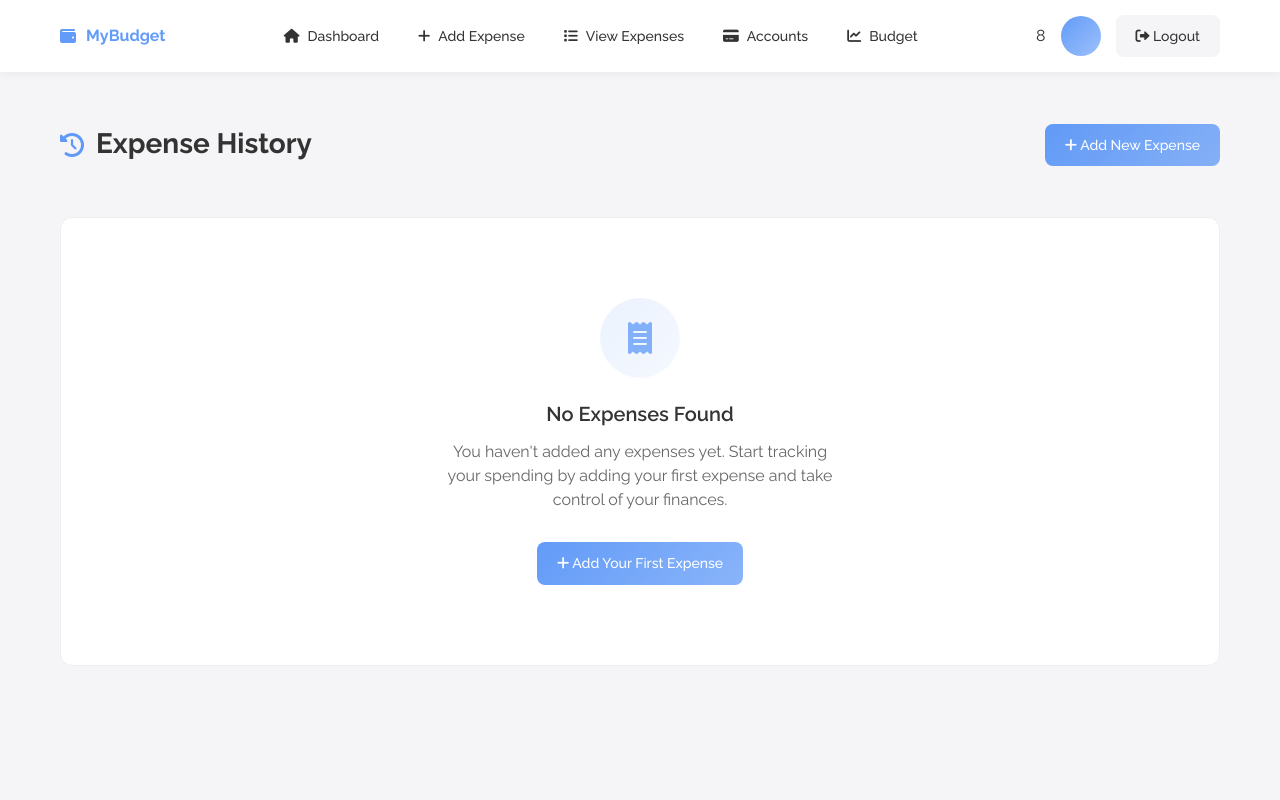
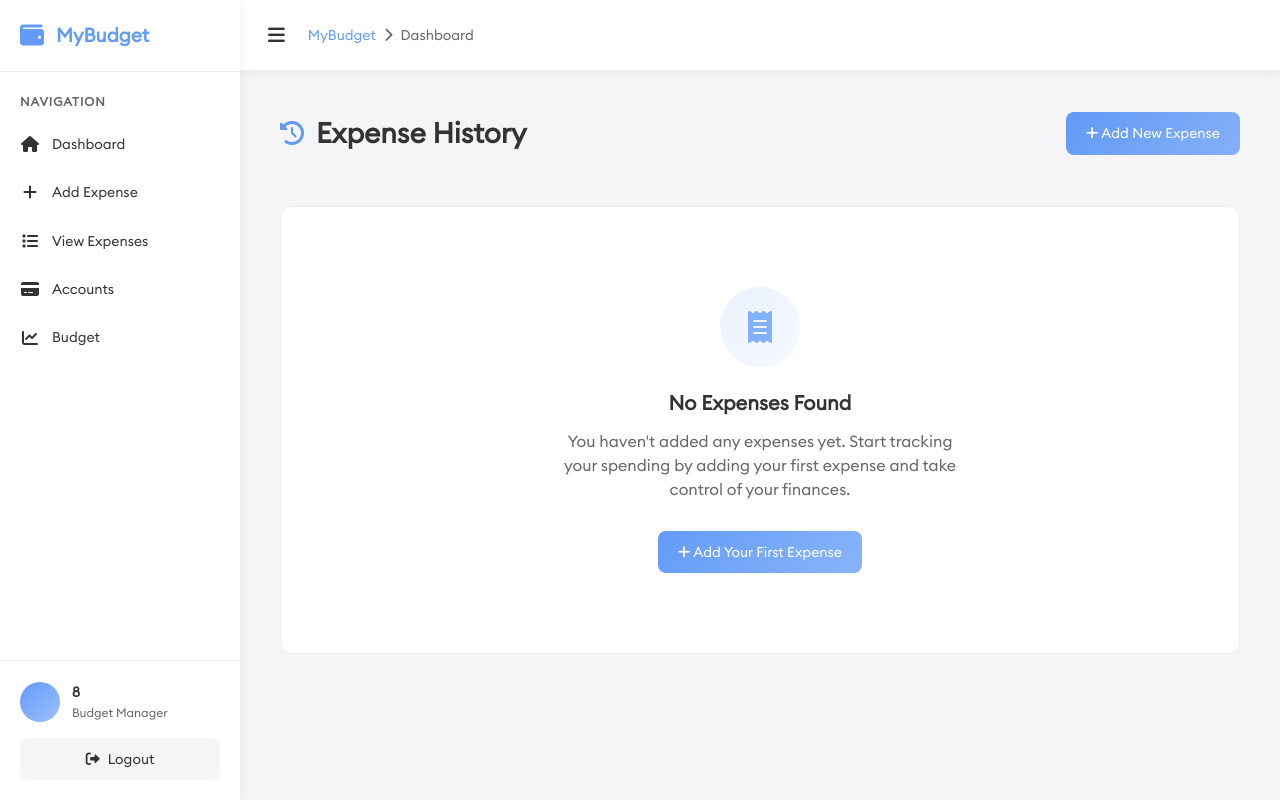
Before and after one commit to JoyceElli5/Python-Project, a Flask app: template templates/display.html in a window 1280 px wide. Run offline with Flask 3, Linux system fonts and the light colour scheme; the template is opened without the code that fills it, so the values that code supplies are empty; a user stored in the database is signed in; some libraries are stand-ins or nearby versions.

Commit message:
Changed navbar to sidebar

```diff
--- a/templates/base.html
+++ b/templates/base.html
@@ -21,11 +21,19 @@
   <script src="{{ url_for('static', filename='js/limit-notifications.js') }}"></script>
 
   <style>
+    @font-face {
+      font-family: "Euclid-Circular-B";
+      src: url("../static/font/Euclid-Circular-B.ttf") format("truetype");
+      font-weight: normal;
+      font-style: normal;
+    }
+
     * {
       margin: 0;
       padding: 0;
       box-sizing: border-box;
-      font-family: "Raleway", sans-serif;
+      font-family: "Euclid-Circular-B", sans-serif;
+
     }
 
     body {
@@ -33,72 +41,206 @@
       color: #333;
       line-height: 1.6;
       min-height: 100vh;
+      display: flex;
     }
 
-    .container {
-      max-width: 1200px;
-      margin: 0 auto;
-      padding: 20px;
+    /* Sidebar Styles */
+    .sidebar {
+      width: 240px;
+      background-color: white;
+      box-shadow: 2px 0 10px rgba(0, 0, 0, 0.05);
+      position: fixed;
+      left: 0;
+      top: 0;
+      height: 100vh;
+      display: flex;
+      flex-direction: column;
+      transition: width 0.3s ease;
+      z-index: 1000;
+      overflow: hidden;
     }
 
-    /* Navigation Styles - Improved for Responsiveness */
-    .navbar {
-      background-color: white;
-      padding: 15px 0;
-      box-shadow: 0 2px 10px rgba(0, 0, 0, 0.05);
-      margin-bottom: 30px;
-      position: relative;
+    .sidebar.mini {
+      width: 70px;
     }
 
-    .nav-container {
-      max-width: 1200px;
-      margin: 0 auto;
-      padding: 0 20px;
-      display: flex;
-      justify-content: space-between;
-      align-items: center;
+    .sidebar-header {
+      padding: 20px;
+      border-bottom: 1px solid #eee;
+      transition: padding 0.3s ease;
+    }
+
+    .sidebar.mini .sidebar-header {
+      padding: 20px 10px;
     }
 
     .logo {
       font-weight: 700;
-      font-size: 1rem;
+      font-size: 1.2rem;
       color: rgba(59, 130, 246, 0.8);
       display: flex;
       align-items: center;
-      gap: 10px;
+      gap: 12px;
+      white-space: nowrap;
+      overflow: hidden;
     }
 
-    .navbar-nav {
-      display: flex;
+    .logo i {
+      font-size: 1.5rem;
+      min-width: 24px;
+    }
+
+    .logo span {
+      transition: opacity 0.3s ease;
+    }
+
+    .sidebar.mini .logo span {
+      opacity: 0;
+      width: 0;
+    }
+
+    .sidebar-content {
+      flex: 1;
+      padding: 20px 0;
+      overflow-y: auto;
+    }
+
+    .sidebar.mini .sidebar-content {
+      padding: 20px 0;
+    }
+
+    .nav-section {
+      margin-bottom: 30px;
+    }
+
+    .nav-section-title {
+      font-size: 12px;
+      font-weight: 600;
+      color: #666;
+      text-transform: uppercase;
+      letter-spacing: 1px;
+      padding: 0 20px 10px;
+      transition: opacity 0.3s ease;
+      white-space: nowrap;
+    }
+
+    .sidebar.mini .nav-section-title {
+      opacity: 0;
+      height: 0;
+      padding: 0;
+      margin: 0;
+    }
+
+    .nav-menu {
       list-style: none;
-      margin: 0;
-      padding: 0;
-      gap: 15px;
+    }
+
+    .nav-item {
+      margin-bottom: 2px;
+      position: relative;
     }
 
     .nav-link {
+      display: flex;
+      align-items: center;
+      gap: 12px;
+      padding: 12px 20px;
       color: #333;
       text-decoration: none;
       font-weight: 500;
       font-size: 14px;
-      padding: 8px 12px;
-      border-radius: 8px;
       transition: all 0.3s ease;
-      display: flex;
-      align-items: center;
-      gap: 8px;
+      border-right: 3px solid transparent;
+      white-space: nowrap;
+      overflow: hidden;
     }
 
-    .nav-link:hover,
+    .sidebar.mini .nav-link {
+      padding: 12px;
+      justify-content: center;
+    }
+
+    .nav-link:hover {
+      background-color: rgba(59, 130, 246, 0.05);
+      color: rgba(59, 130, 246, 0.8);
+    }
+
     .nav-link.active {
       background-color: rgba(59, 130, 246, 0.1);
       color: rgba(59, 130, 246, 0.8);
+      border-right-color: rgba(59, 130, 246, 0.8);
+    }
+
+    .nav-link i {
+      width: 20px;
+      text-align: center;
+      font-size: 16px;
+      min-width: 20px;
+    }
+
+    .nav-link span {
+      transition: opacity 0.3s ease;
+    }
+
+    .sidebar.mini .nav-link span {
+      opacity: 0;
+      width: 0;
+    }
+
+    /* Tooltip for mini sidebar */
+    .nav-item .tooltip {
+      position: absolute;
+      left: 70px;
+      top: 50%;
+      transform: translateY(-50%);
+      background-color: #333;
+      color: white;
+      padding: 8px 12px;
+      border-radius: 6px;
+      font-size: 12px;
+      white-space: nowrap;
+      opacity: 0;
+      visibility: hidden;
+      transition: all 0.3s ease;
+      z-index: 1001;
+      pointer-events: none;
+    }
+
+    .nav-item .tooltip::before {
+      content: '';
+      position: absolute;
+      left: -5px;
+      top: 50%;
+      transform: translateY(-50%);
+      border: 5px solid transparent;
+      border-right-color: #333;
+    }
+
+    .sidebar.mini .nav-item:hover .tooltip {
+      opacity: 1;
+      visibility: visible;
+    }
+
+    .sidebar-footer {
+      padding: 20px;
+      border-top: 1px solid #eee;
+      transition: padding 0.3s ease;
+    }
+
+    .sidebar.mini .sidebar-footer {
+      padding: 20px 10px;
     }
 
     .user-profile {
       display: flex;
       align-items: center;
-      gap: 15px;
+      gap: 12px;
+      margin-bottom: 15px;
+      overflow: hidden;
+    }
+
+    .sidebar.mini .user-profile {
+      justify-content: center;
     }
 
     .avatar {
@@ -112,111 +254,172 @@
       justify-content: center;
       font-weight: 600;
       font-size: 14px;
+      min-width: 40px;
     }
 
-    /* Mobile Menu Toggle */
-    .menu-toggle {
-      display: none;
+    .user-info {
+      flex: 1;
+      transition: opacity 0.3s ease;
+      white-space: nowrap;
+      overflow: hidden;
+    }
+
+    .sidebar.mini .user-info {
+      opacity: 0;
+      width: 0;
+    }
+
+    .user-name {
+      font-weight: 600;
+      font-size: 14px;
+      color: #333;
+    }
+
+    .user-role {
+      font-size: 12px;
+      color: #666;
+    }
+
+    .logout-btn {
+      width: 100%;
+      padding: 10px;
+      background-color: #f5f5f7;
+      color: #333;
+      border: none;
+      border-radius: 8px;
+      font-weight: 500;
+      text-decoration: none;
+      display: flex;
+      align-items: center;
+      justify-content: center;
+      gap: 8px;
+      cursor: pointer;
+      transition: all 0.3s ease;
+      font-size: 14px;
+      white-space: nowrap;
+      overflow: hidden;
+    }
+
+    .sidebar.mini .logout-btn {
+      padding: 10px;
+    }
+
+    .logout-btn:hover {
+      background-color: #e5e5e7;
+    }
+
+    .logout-btn span {
+      transition: opacity 0.3s ease;
+    }
+
+    .sidebar.mini .logout-btn span {
+      opacity: 0;
+      width: 0;
+    }
+
+    /* Main Content Area */
+    .main-content {
+      flex: 1;
+      margin-left: 240px;
+      transition: margin-left 0.3s ease;
+      display: flex;
+      flex-direction: column;
+      overflow: hidden;
+    }
+
+    .main-content.mini {
+      margin-left: 70px;
+    }
+
+    .main-header {
+      background-color: white;
+      padding: 15px 20px;
+      box-shadow: 0 2px 10px rgba(0, 0, 0, 0.05);
+      display: flex;
+      align-items: center;
+      gap: 15px;
+      border-bottom: 1px solid #eee;
+    }
+
+    .sidebar-toggle {
       background: none;
       border: none;
-      font-size: 1.5rem;
+      font-size: 1.2rem;
       cursor: pointer;
       color: #333;
-      padding: 5px;
+      padding: 8px;
+      border-radius: 6px;
+      transition: all 0.3s ease;
     }
 
-    /* Mobile Menu Styles */
-    .mobile-menu {
-      display: none;
-      position: absolute;
-      top: 100%;
+    .sidebar-toggle:hover {
+      background-color: #f5f5f7;
+    }
+
+    .breadcrumb {
+      display: flex;
+      align-items: center;
+      gap: 8px;
+      font-size: 14px;
+      color: #666;
+    }
+
+    .breadcrumb a {
+      color: rgba(59, 130, 246, 0.8);
+      text-decoration: none;
+    }
+
+    .breadcrumb a:hover {
+      text-decoration: underline;
+    }
+
+    .content-area {
+      flex: 1;
+      padding: 20px;
+      overflow-y: auto;
+    }
+
+    .container {
+      max-width: 1200px;
+      margin: 0 auto;
+    }
+
+    /* Mobile Styles */
+    @media (max-width: 768px) {
+      .sidebar {
+        transform: translateX(-280px);
+        width: 280px !important;
+      }
+
+      .sidebar.mobile-open {
+        transform: translateX(0);
+      }
+
+      .main-content {
+        margin-left: 0 !important;
+      }
+
+      .sidebar-overlay {
+        position: fixed;
+        top: 0;
         left: 0;
         right: 0;
-      background-color: white;
-      box-shadow: 0 5px 10px rgba(0, 0, 0, 0.1);
-      z-index: 1000;
-      padding: 15px;
-      border-top: 1px solid #eee;
+        bottom: 0;
+        background-color: rgba(0, 0, 0, 0.5);
+        z-index: 999;
+        display: none;
       }
 
-    .mobile-menu.active {
+      .sidebar-overlay.active {
         display: block;
       }
 
-    .mobile-nav {
-      list-style: none;
-    }
-
-    .mobile-nav-item {
-      margin-bottom: 10px;
-    }
-
-    .mobile-nav-link {
-      display: flex;
-      align-items: center;
-      gap: 10px;
-      padding: 12px 15px;
-      color: #333;
-      text-decoration: none;
-      border-radius: 8px;
-      transition: all 0.3s ease;
-    }
-
-    .mobile-nav-link:hover,
-    .mobile-nav-link.active {
-      background-color: rgba(59, 130, 246, 0.1);
-      color: rgba(59, 130, 246, 0.8);
-    }
-
-    /* Responsive Styles */
-    @media (max-width: 992px) {
-      .navbar-nav {
-        gap: 10px;
-      }
-
-      .nav-link span {
-        display: none;
-      }
-
-      .nav-link i {
-        font-size: 1rem;
-      }
-    }
-
-    @media (max-width: 768px) {
-      .navbar-nav {
-        display: none;
-      }
-
-      .menu-toggle {
-        display: block;
-      }
-
-      .user-profile span {
+      /* Hide tooltips on mobile */
+      .nav-item .tooltip {
         display: none;
       }
     }
 
-    @media (max-width: 480px) {
-      .logo span {
-        display: none;
-      }
-
-      .logo i {
-        font-size: 1.8rem;
-      }
-
-      .user-profile {
-        gap: 8px;
-      }
-
-      .btn {
-        padding: 8px 12px;
-        font-size: 12px;
-      }
-    }
-
-    /* Rest of your existing styles... */
     /* Card Styles */
     .card {
       background-color: white;
@@ -275,6 +478,33 @@
       background-color: #e5e5e7;
     }
 
+    /* Alert Styles */
+    .alert {
+      padding: 12px 16px;
+      border-radius: 8px;
+      margin-bottom: 15px;
+      font-size: 14px;
+      transition: all 0.3s ease;
+    }
+
+    .alert-success {
+      background-color: #d4edda;
+      color: #155724;
+      border: 1px solid #c3e6cb;
+    }
+
+    .alert-error {
+      background-color: #f8d7da;
+      color: #721c24;
+      border: 1px solid #f5c6cb;
+    }
+
+    .alert-info {
+      background-color: #d1ecf1;
+      color: #0c5460;
+      border: 1px solid #bee5eb;
+    }
+
     /* Loading Animation */
     .loading {
       display: inline-block;
@@ -301,87 +531,96 @@
 </head>
 
 <body>
-  <!-- Navigation -->
-  <nav class="navbar">
-    <div class="nav-container">
+  {% if session.loggedin %}
+  <!-- Sidebar Overlay for Mobile -->
+  <div class="sidebar-overlay" id="sidebar-overlay"></div>
+
+  <!-- Sidebar -->
+  <aside class="sidebar" id="sidebar">
+    <div class="sidebar-header">
       <div class="logo">
-        <i class="fas fa-wallet"></i> <span>MyBudget</span>
+        <i class="fas fa-wallet"></i>
+        <span>MyBudget</span>
+      </div>
     </div>
 
-      {% if session.loggedin %}
-      <button class="menu-toggle" id="mobile-menu-toggle">
-        <i class="fas fa-bars"></i>
-      </button>
+    <div class="sidebar-content">
+      <div class="nav-section">
+        <div class="nav-section-title">Navigation</div>
+        <ul class="nav-menu">
+          <li class="nav-item">
+            <a href="/home" class="nav-link {% if request.endpoint == 'home' %}active{% endif %}">
+              <i class="fas fa-home"></i>
+              <span>Dashboard</span>
+            </a>
+            <div class="tooltip">Dashboard</div>
+          </li>
+          <li class="nav-item">
+            <a href="/add" class="nav-link {% if request.endpoint == 'adding' %}active{% endif %}">
+              <i class="fas fa-plus"></i>
+              <span>Add Expense</span>
+            </a>
+            <div class="tooltip">Add Expense</div>
+          </li>
+          <li class="nav-item">
+            <a href="/display" class="nav-link {% if request.endpoint == 'display' %}active{% endif %}">
+              <i class="fas fa-list"></i>
+              <span>View Expenses</span>
+            </a>
+            <div class="tooltip">View Expenses</div>
+          </li>
+          <li class="nav-item">
+            <a href="/add_account" class="nav-link {% if request.endpoint == 'add_account' %}active{% endif %}">
+              <i class="fas fa-credit-card"></i>
+              <span>Accounts</span>
+            </a>
+            <div class="tooltip">Accounts</div>
+          </li>
+          <li class="nav-item">
+            <a href="/limitn" class="nav-link {% if request.endpoint == 'limitn' %}active{% endif %}">
+              <i class="fas fa-chart-line"></i>
+              <span>Budget</span>
+            </a>
+            <div class="tooltip">Budget</div>
+          </li>
+        </ul>
+      </div>
+    </div>
 
-      <ul class="navbar-nav">
-        <li><a href="/home" class="nav-link {% if request.endpoint == 'home' %}active{% endif %}">
-            <i class="fas fa-home"></i> <span>Dashboard</span>
-          </a></li>
-        <li><a href="/add" class="nav-link {% if request.endpoint == 'adding' %}active{% endif %}">
-            <i class="fas fa-plus"></i> <span>Add Expense</span>
-          </a></li>
-        <li><a href="/display" class="nav-link {% if request.endpoint == 'display' %}active{% endif %}">
-            <i class="fas fa-list"></i> <span>View Expenses</span>
-          </a></li>
-        <li><a href="/add_account" class="nav-link {% if request.endpoint == 'add_account' %}active{% endif %}">
-            <i class="fas fa-credit-card"></i> <span>Accounts</span>
-          </a></li>
-        <li><a href="/limitn" class="nav-link {% if request.endpoint == 'limitn' %}active{% endif %}">
-            <i class="fas fa-chart-line"></i> <span>Budget</span>
-          </a></li>
-      </ul>
-
+    <div class="sidebar-footer">
       <div class="user-profile">
-        <span>{{ session.username }}</span>
         <div class="avatar">
           {{ session.username[0].upper() if session.username else 'U' }}
         </div>
-        <a href="/logout" class="btn btn-secondary">
-          <i class="fas fa-sign-out-alt"></i> <span>Logout</span>
+        <div class="user-info">
+          <div class="user-name">{{ session.username }}</div>
+          <div class="user-role">Budget Manager</div>
+        </div>
+      </div>
+      <a href="/logout" class="logout-btn">
+        <i class="fas fa-sign-out-alt"></i>
+        <span>Logout</span>
       </a>
     </div>
+  </aside>
   {% endif %}
-    </div>
 
-    <!-- Mobile Menu -->
+  <!-- Main Content -->
+  <div class="main-content" id="main-content">
     {% if session.loggedin %}
-    <div class="mobile-menu" id="mobile-menu">
-      <ul class="mobile-nav">
-        <li class="mobile-nav-item">
-          <a href="/home" class="mobile-nav-link {% if request.endpoint == 'home' %}active{% endif %}">
-            <i class="fas fa-home"></i> Dashboard
-          </a>
-        </li>
-        <li class="mobile-nav-item">
-          <a href="/add" class="mobile-nav-link {% if request.endpoint == 'adding' %}active{% endif %}">
-            <i class="fas fa-plus"></i> Add Expense
-          </a>
-        </li>
-        <li class="mobile-nav-item">
-          <a href="/display" class="mobile-nav-link {% if request.endpoint == 'display' %}active{% endif %}">
-            <i class="fas fa-list"></i> View Expenses
-          </a>
-        </li>
-        <li class="mobile-nav-item">
-          <a href="/add_account" class="mobile-nav-link {% if request.endpoint == 'add_account' %}active{% endif %}">
-            <i class="fas fa-credit-card"></i> Accounts
-          </a>
-        </li>
-        <li class="mobile-nav-item">
-          <a href="/limitn" class="mobile-nav-link {% if request.endpoint == 'limitn' %}active{% endif %}">
-            <i class="fas fa-chart-line"></i> Budget
-          </a>
-        </li>
-        <li class="mobile-nav-item">
-          <a href="/logout" class="mobile-nav-link">
-            <i class="fas fa-sign-out-alt"></i> Logout
-          </a>
-        </li>
-      </ul>
-    </div>
+    <header class="main-header">
+      <button class="sidebar-toggle" id="sidebar-toggle">
+        <i class="fas fa-bars"></i>
+      </button>
+      <nav class="breadcrumb">
+        <a href="/home">MyBudget</a>
+        <i class="fas fa-chevron-right"></i>
+        <span>{% block page_title %}Dashboard{% endblock %}</span>
+      </nav>
+    </header>
     {% endif %}
-  </nav>
 
+    <div class="content-area">
       <!-- Flash Messages -->
       {% with messages = get_flashed_messages(with_categories=true) %}
       {% if messages %}
@@ -396,9 +635,11 @@
       {% endwith %}
 
       <!-- Main Content -->
-  <main>
+      <main class="container">
         {% block body %}{% endblock %}
       </main>
+    </div>
+  </div>
 
   <script>
     // Initialize AOS
@@ -419,13 +660,43 @@
         }, 5000);
       });
 
-      // Mobile menu toggle
-      const menuToggle = document.getElementById('mobile-menu-toggle');
-      const mobileMenu = document.getElementById('mobile-menu');
+      // Sidebar toggle functionality
+      const sidebarToggle = document.getElementById('sidebar-toggle');
+      const sidebar = document.getElementById('sidebar');
+      const mainContent = document.getElementById('main-content');
+      const sidebarOverlay = document.getElementById('sidebar-overlay');
 
-      if (menuToggle && mobileMenu) {
-        menuToggle.addEventListener('click', function () {
-          mobileMenu.classList.toggle('active');
+      if (sidebarToggle && sidebar) {
+        sidebarToggle.addEventListener('click', function () {
+          if (window.innerWidth <= 768) {
+            // Mobile behavior - full sidebar slide in/out
+            sidebar.classList.toggle('mobile-open');
+            sidebarOverlay.classList.toggle('active');
+          } else {
+            // Desktop behavior - mini sidebar toggle
+            sidebar.classList.toggle('mini');
+            mainContent.classList.toggle('mini');
+          }
+        });
+
+        // Close sidebar when clicking overlay on mobile
+        if (sidebarOverlay) {
+          sidebarOverlay.addEventListener('click', function () {
+            sidebar.classList.remove('mobile-open');
+            sidebarOverlay.classList.remove('active');
+          });
+        }
+
+        // Handle window resize
+        window.addEventListener('resize', function () {
+          if (window.innerWidth > 768) {
+            sidebar.classList.remove('mobile-open');
+            sidebarOverlay.classList.remove('active');
+          } else {
+            // On mobile, always show full sidebar when opened
+            sidebar.classList.remove('mini');
+            mainContent.classList.remove('mini');
+          }
         });
       }
     });
```
Lines whose indentation alone changed are shown as unchanged.
